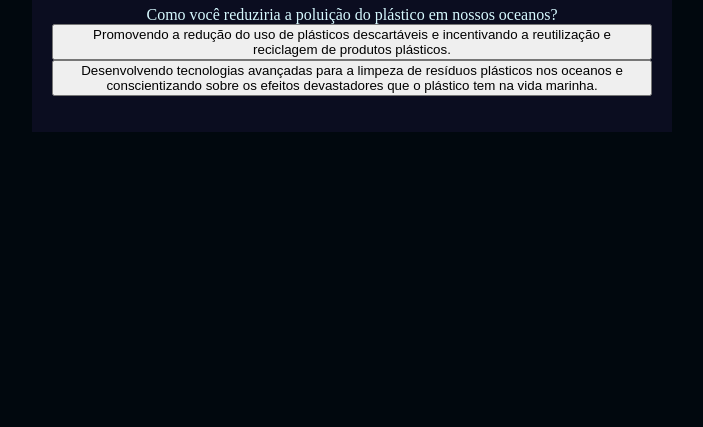
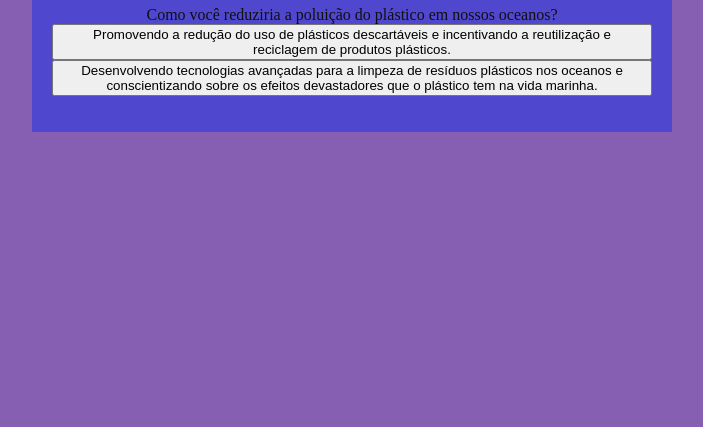
Before and after one commit to jhaimary/Miss-o-Intelig-cia-artificial, a plain HTML site: page index.html in a window 1280 px wide. Shown: the part 389-816 px from the top of the page, without its empty margins (288-991 px from the left). Drawn offline with Linux system fonts and the light colour scheme.

Commit message:
Update style.css

```diff
--- a/style.css
+++ b/style.css
@@ -1,9 +1,9 @@
 :root{
-    --cor-fundo: #01080E ;
-    --cor-principal: #0B0D20 ;
-    --cor-secundaria: #212333;
-    --cor-destaque: #2BDEFD;
-    --cor-texto: #D7F9FF;
+    --cor-fundo: #865fb3 ;
+    --cor-principal: #5047cf ;
+    --cor-secundaria: #626579;
+    --cor-destaque: #a4a1b8;
+    --cor-texto: #0f0f0f;
 
 }
 
```
